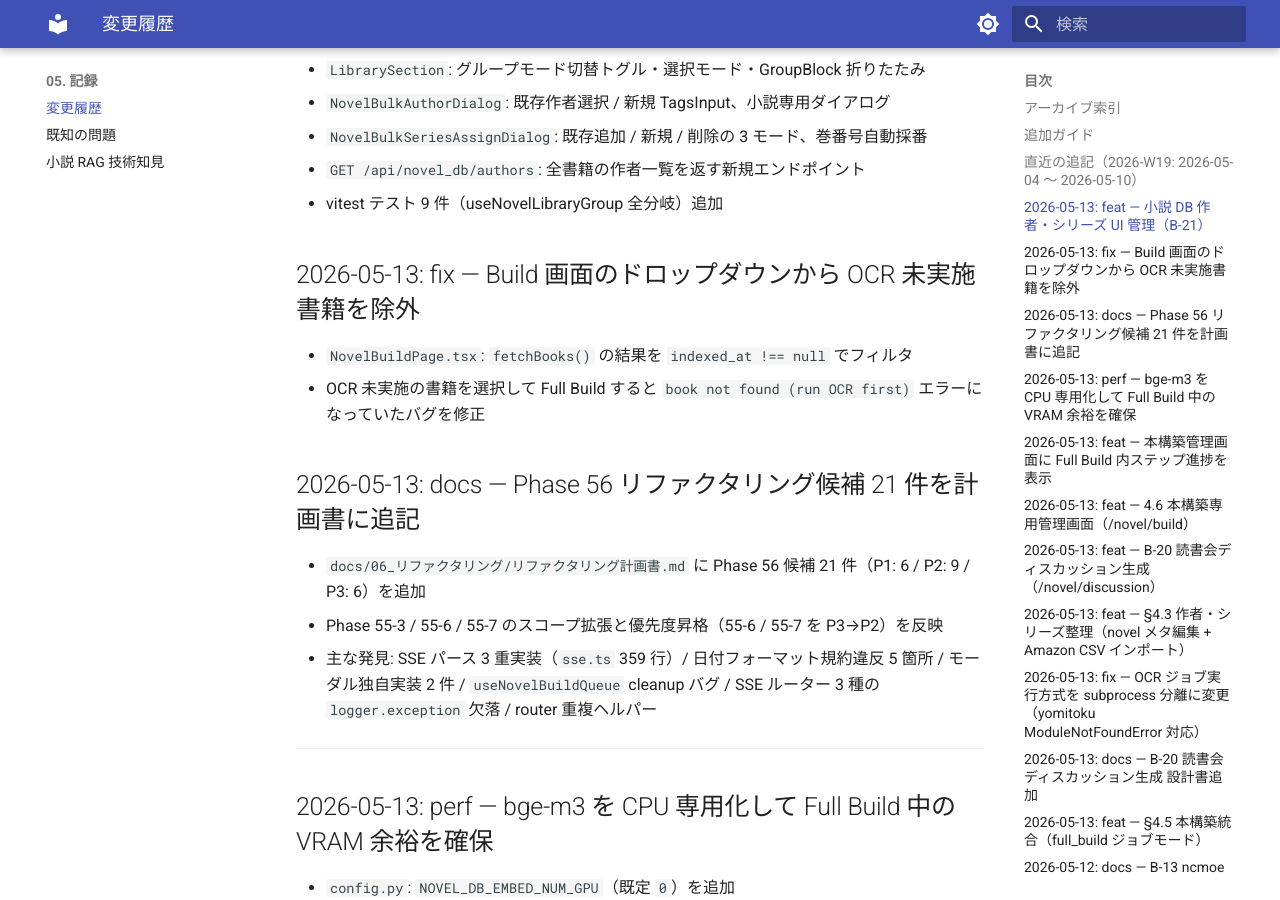
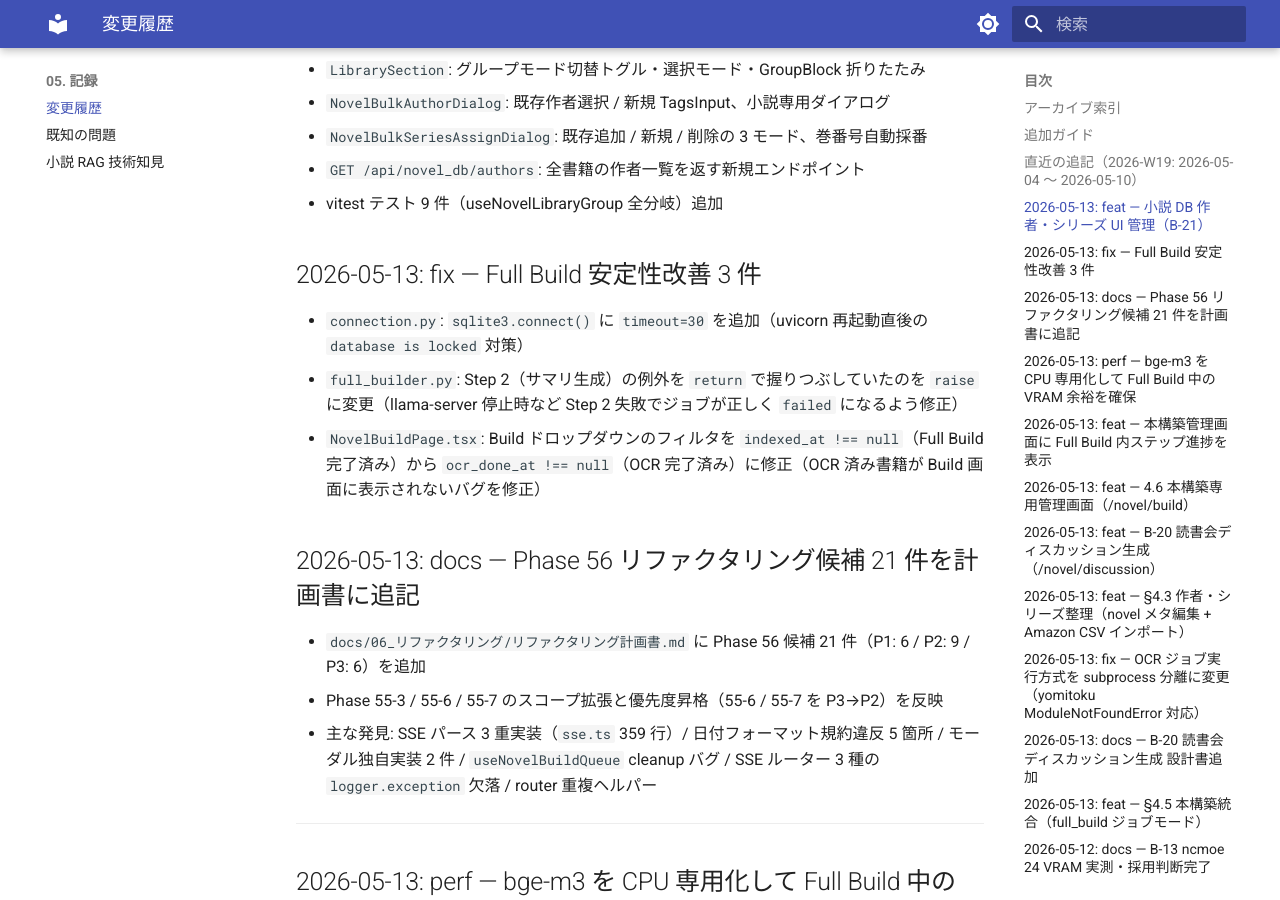
Before and after one commit to kkmmyr/Pic2PDF_Viewer, an MkDocs documentation site: the page built from docs/05_記録/変更履歴.md, in a window 1280 px wide and 900 px high, scrolled down 1375 px. Built offline with MkDocs 1.6.1 and Material for MkDocs 9.7.7, drawn with Linux system fonts in a browser that asks for light colours; some of the changed text lies outside the part shown.

Commit message:
docs: 変更履歴の誤記修正・API仕様書に /api/novel_db/authors 追加
- 変更履歴.md: indexed_at → ocr_done_at の誤記修正 + Fix 3件エントリを正確に記述
- API仕様書.md: §7.2b GET /api/novel_db/authors を追記（B-21）

Co-Authored-By: Claude Sonnet 4.6 <noreply@anthropic.com>

````diff
--- a/docs/03_詳細設計/API仕様書.md
+++ b/docs/03_詳細設計/API仕様書.md
@@ -926,6 +927,19 @@ novel ソースのシリーズ一覧。書籍が 1 件以上紐付いている
   { "id": "oko-kishi", "name": "おこぼれ姫と円卓の騎士", "book_count": 11 }
 ]
 ```
+
+---
+
+### §7.2b `GET /api/novel_db/authors`（B-21）
+
+novel ソースの全書籍から重複なし作者一覧を返す。作者未設定の書籍は除外。`localStorage` に書籍作者を一括設定する際の候補リスト用途。
+
+**レスポンス**:
+```json
+["石田リンネ", "田中啓子", "山本花子"]
+```
+
+文字列配列（アルファベット / 読み昇順）。空配列の可能性あり。
 
 ---
 
--- a/docs/05_記録/変更履歴.md
+++ b/docs/05_記録/変更履歴.md
@@ -37,10 +37,11 @@
 - `GET /api/novel_db/authors`: 全書籍の作者一覧を返す新規エンドポイント
 - vitest テスト 9 件（useNovelLibraryGroup 全分岐）追加
 
-## 2026-05-13: fix — Build 画面のドロップダウンから OCR 未実施書籍を除外
-
-- `NovelBuildPage.tsx`: `fetchBooks()` の結果を `indexed_at !== null` でフィルタ
-- OCR 未実施の書籍を選択して Full Build すると `book not found (run OCR first)` エラーになっていたバグを修正
+## 2026-05-13: fix — Full Build 安定性改善 3 件
+
+- `connection.py`: `sqlite3.connect()` に `timeout=30` を追加（uvicorn 再起動直後の `database is locked` 対策）
+- `full_builder.py`: Step 2（サマリ生成）の例外を `return` で握りつぶしていたのを `raise` に変更（llama-server 停止時など Step 2 失敗でジョブが正しく `failed` になるよう修正）
+- `NovelBuildPage.tsx`: Build ドロップダウンのフィルタを `indexed_at !== null`（Full Build 完了済み）から `ocr_done_at !== null`（OCR 完了済み）に修正（OCR 済み書籍が Build 画面に表示されないバグを修正）
 
 ## 2026-05-13: docs — Phase 56 リファクタリング候補 21 件を計画書に追記
 
````
Also changed, not shown: other parts of docs/03_詳細設計/API仕様書.md (+1 -0 lines).
